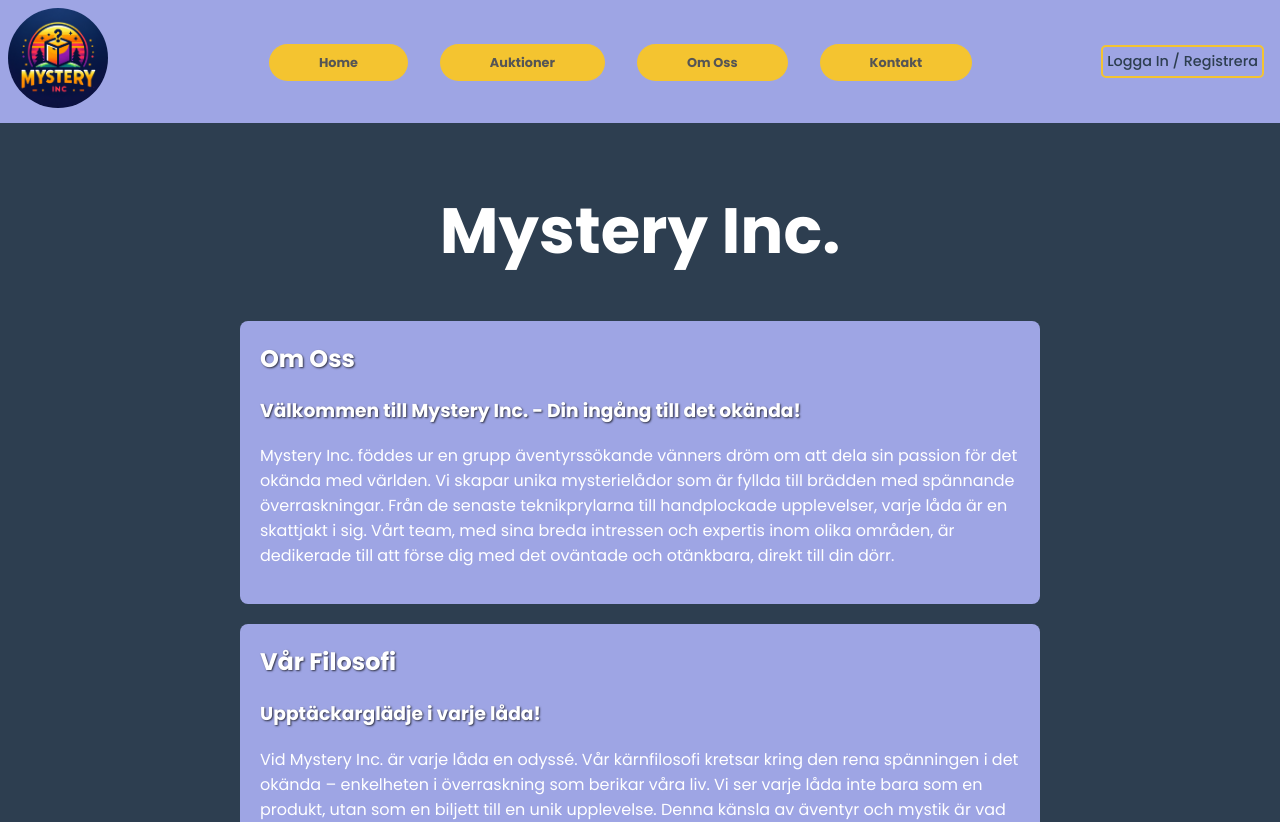
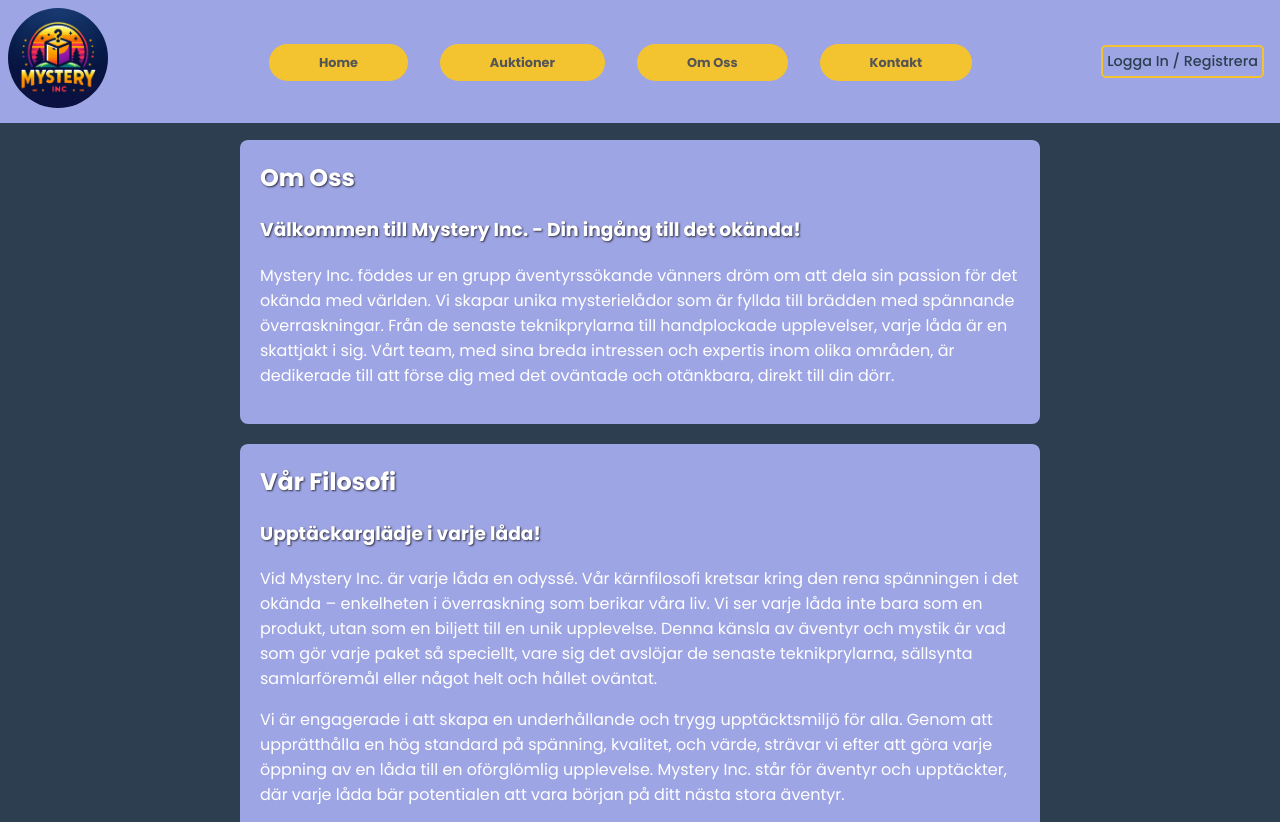
Before and after one commit to MarcusT96/MysteryIncAuctions, a React (Vite) app: page /about in a window 1280 px wide. Shown: the top 822 px of the page. Built offline with nearby package versions, Linux system fonts and the light colour scheme.

Commit message:
small fixes to AboutUs

```diff
--- a/src/pages/AboutUs.jsx
+++ b/src/pages/AboutUs.jsx
@@ -3,7 +3,6 @@ import '../style/AboutUs.css';
 function AboutUs(){
   return (
     <div className="about-us-container">
-      <h1>Mystery Inc.</h1>
       <section id="about-us">
         <h2>Om Oss</h2>
         <h3>Välkommen till Mystery Inc. - Din ingång till det okända!</h3>
--- a/src/style/AboutUs.css
+++ b/src/style/AboutUs.css
@@ -14,18 +14,6 @@
   border-radius: 8px;
 }
 
-h1 {
-  font-size: 5vw;
-  text-align: center;
-  color: #FFFFFF;
-  transition: text-shadow 0.3s ease;
-  cursor: pointer;
-}
-
-h1:hover {
-  text-shadow: 0 0 10px #F4C430, 0 0 20px #F4C430, 0 0 30px #F4C430, 0 0 40px #9EA5E4, 0 0 70px #9EA5E4, 0 0 80px #9EA5E4, 0 0 100px #9EA5E4, 0 0 150px #9EA5E4;
-}
-
 h2,
 h3 {
   margin-top: 0px;
```
